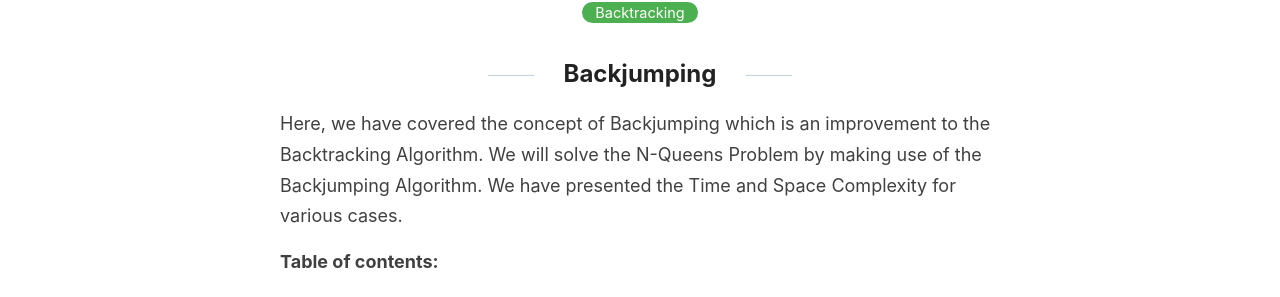
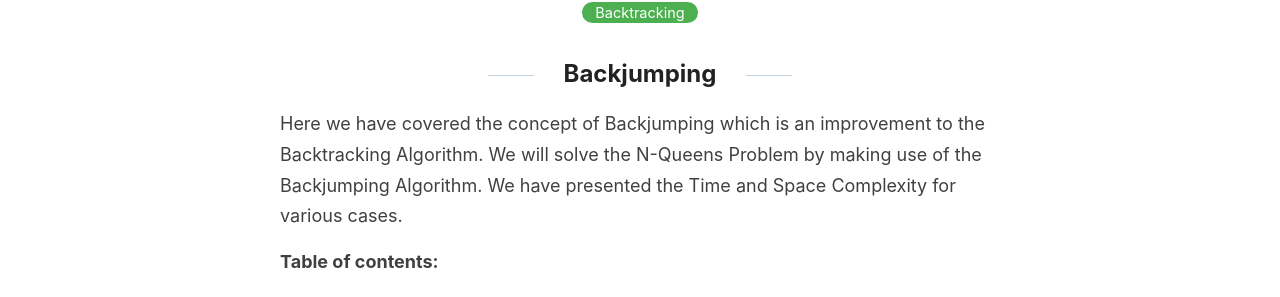
Before and after one commit to mr-chew/mr-chew.github.io, a Jekyll site: the page built from _posts/2022-8-20-Backjumping.md, in a window 1280 px wide and 900 px high. Shown: the part 244-541 px from the top of the window. Built offline with Jekyll 4.4.1, drawn with Linux system fonts in a browser that asks for light colours.

Commit message:
correct typo

```diff
--- a/_posts/2022-8-20-Backjumping.md
+++ b/_posts/2022-8-20-Backjumping.md
@@ -6,7 +6,7 @@ categories: [Backtracking]
 
 ## Backjumping
 
-Here, we have covered the concept of Backjumping which is an improvement to the Backtracking Algorithm. We will solve the N-Queens Problem by making use of the Backjumping Algorithm. We have presented the Time and Space Complexity for various cases.
+Here we have covered the concept of Backjumping which is an improvement to the Backtracking Algorithm. We will solve the N-Queens Problem by making use of the Backjumping Algorithm. We have presented the Time and Space Complexity for various cases.
 
 **Table of contents:**
 
```
